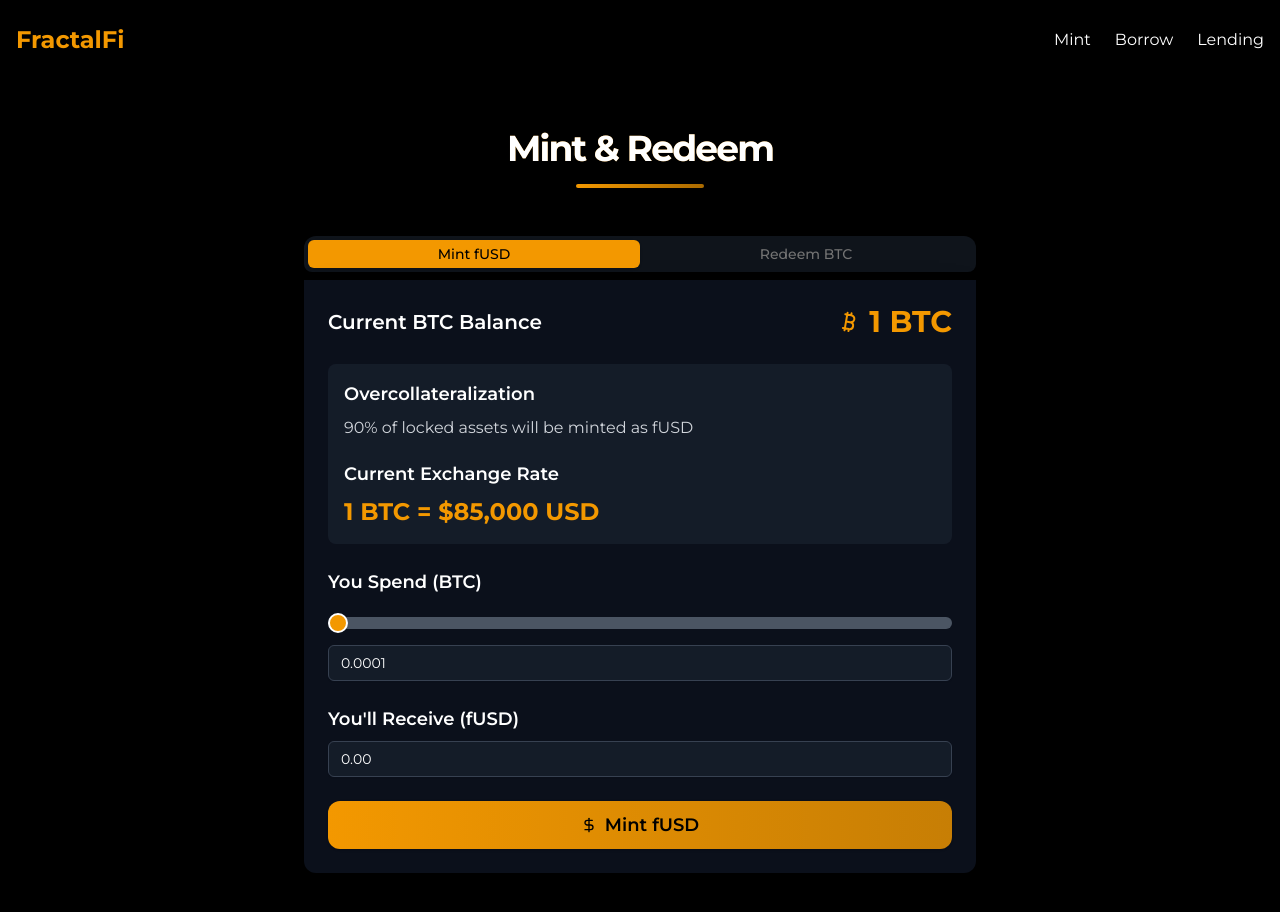
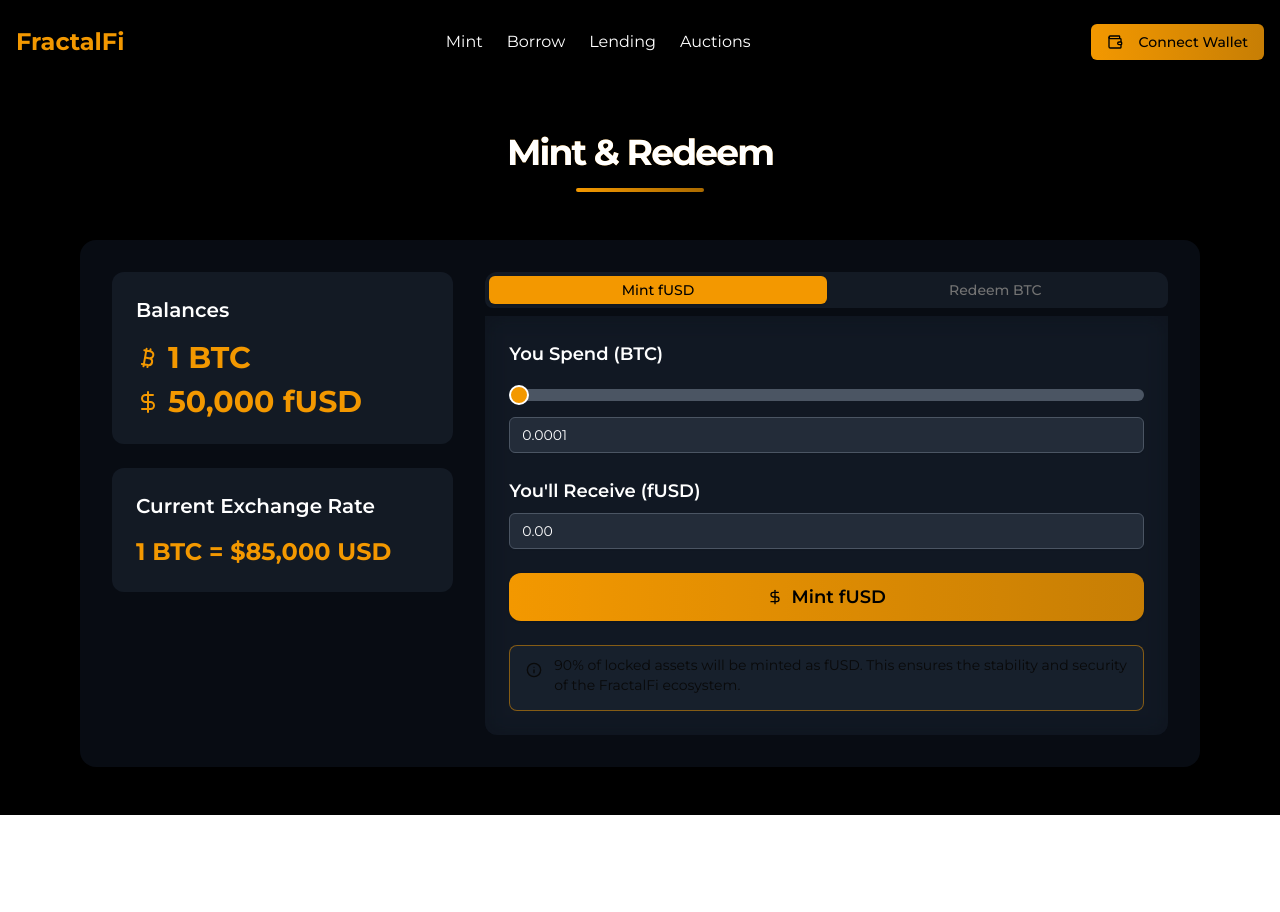
Before and after one commit to fractal-fi/fractalfi-webapp, a React (Vite) app: page /mint in a window 1280 px wide. Shown: the top 912 px of the page. After the commit the page ends 815 px from the top, so only its background shows below. Built offline with nearby package versions, Linux system fonts and the light colour scheme.

Commit message:
cleaning up UI

```diff
--- a/src/components/Header.tsx
+++ b/src/components/Header.tsx
@@ -1,19 +1,38 @@
-import React from 'react'
+import React, { useState } from 'react'
 import { motion } from 'framer-motion'
 import { Link } from 'react-router-dom'
+import { Button } from "@/components/ui/button"
+import { Wallet, LogOut } from 'lucide-react'
 
 const Header: React.FC = () => {
+  const [isConnected, setIsConnected] = useState(false)
+  const [bitcoinAddress, setBitcoinAddress] = useState('')
+
+  const handleConnect = () => {
+    // Simulating wallet connection
+    setIsConnected(true)
+    setBitcoinAddress('bc1qxy2kgdygjrsqtzq2n0yrf2493p83kkfjhx0wlh')
+  }
+
+  const handleDisconnect = () => {
+    setIsConnected(false)
+    setBitcoinAddress('')
+  }
+
+  const menuItems = [
+    { name: 'Mint', path: '/mint' },
+    { name: 'Borrow', path: '/borrow' },
+    { name: 'Lending', path: '/lend' },
+    { name: 'Auctions', path: '/auctions' }
+  ]
+
   return (
-    <header className="container mx-auto px-4 py-6 flex justify-between items-center">
-      <Link to="/" className="text-2xl font-bold text-[#f39800]">
+    <header className="container mx-auto px-4 py-6 flex items-center">
+      <Link to="/" className="text-2xl font-bold text-[#f39800] mr-8">
         FractalFi
       </Link>
-      <nav className="flex space-x-6">
-        {[
-          { name: 'Mint', path: '/mint' },
-          { name: 'Borrow', path: '/borrow' },
-          { name: 'Lending', path: '/lend' }
-        ].map((item) => (
+      <nav className="flex-1 flex justify-center space-x-6">
+        {menuItems.map((item) => (
           <motion.div key={item.name} className="relative group">
             <Link
               to={item.path}
@@ -30,6 +49,30 @@ const Header: React.FC = () => {
           </motion.div>
         ))}
       </nav>
+      <div className="ml-8 w-48 flex justify-end">
+        {isConnected ? (
+          <div className="flex items-center space-x-2">
+            <span className="text-white text-sm truncate max-w-[100px]">
+              {bitcoinAddress.slice(0, 6)}...{bitcoinAddress.slice(-4)}
+            </span>
+            <Button
+              onClick={handleDisconnect}
+              className="bg-red-500 hover:bg-red-600 text-white text-sm py-1 px-2"
+            >
+              <LogOut className="w-3 h-3 mr-1" />
+              Disconnect
+            </Button>
+          </div>
+        ) : (
+          <Button
+            onClick={handleConnect}
+            className="bg-gradient-to-r from-[#f39800] to-[#f39800]/80 hover:from-[#f39800]/90 hover:to-[#f39800]/70 text-black"
+          >
+            <Wallet className="w-4 h-4 mr-2" />
+            Connect Wallet
+          </Button>
+        )}
+      </div>
     </header>
   )
 }
--- a/src/pages/MintRedeem.tsx
+++ b/src/pages/MintRedeem.tsx
@@ -3,13 +3,11 @@ import { motion, AnimatePresence } from 'framer-motion'
 import { Tabs, TabsContent, TabsList, TabsTrigger } from "@/components/ui/tabs"
 import { Input } from "@/components/ui/input"
 import { Button } from "@/components/ui/button"
+import { Alert, AlertDescription } from "@/components/ui/alert"
 import { cn } from "@/lib/utils"
-import { Bitcoin, DollarSign } from 'lucide-react'
+import { Bitcoin, DollarSign, Info } from 'lucide-react'
 
 const MintRedeem: React.FC = () => {
-  /*
-    mock data
-  */
   const redeemData = [
     { ticket: "a1b2c3d4e5", redeemableBtc: 0.5, requiredFUsd: 15000 },
     { ticket: "f6g7h8i9j0", redeemableBtc: 0.75, requiredFUsd: 22500 },
@@ -53,7 +51,7 @@ const MintRedeem: React.FC = () => {
   const isValidAmount = btcAmount >= 0.0001 && btcAmount <= maxBtcBalance
 
   return (
-    <div className="container mx-auto px-4 py-12">
+    <div className="container mx-auto px-4 py-12 max-w-6xl">
       <motion.h1
         className="text-4xl md:text-4xl font-bold tracking-tighter font-['Montserrat',sans-serif] mb-4 text-center text-white bg-gradient-to-r from-[#f39800] to-[#f39800]/70 bg-clip-text text-transparent"
         initial={{ opacity: 0, y: 20 }}
@@ -69,31 +67,42 @@ const MintRedeem: React.FC = () => {
         transition={{ delay: 0.5, duration: 0.5 }}
       />
 
-      <Tabs defaultValue="mint" className="w-full max-w-2xl mx-auto mt-12">
+      <div className="flex flex-col md:flex-row gap-8 bg-gray-900/50 backdrop-blur-md p-8 rounded-2xl shadow-2xl">
+        {/* Left column: General information */}
+        <div className="md:w-1/3 space-y-6">
+          <div className="bg-gray-800/50 p-6 rounded-xl">
+            <h3 className="text-xl font-semibold text-white mb-4">Balances</h3>
+            <p className="text-3xl font-bold text-[#f39800] flex items-center">
+              <Bitcoin className="mr-2" />
+              {maxBtcBalance} BTC
+            </p>
+
+            <p className="text-3xl font-bold text-[#f39800] flex items-center mt-2">
+              <DollarSign className="mr-2" />
+              {userFUsdBalance.toLocaleString()} fUSD
+            </p>
+          </div>
+
+          <div className="bg-gray-800/50 p-6 rounded-xl">
+            <h3 className="text-xl font-semibold text-white mb-4">Current Exchange Rate</h3>
+            <p className="text-2xl font-bold text-[#f39800]">1 BTC = ${exchangeRate.toLocaleString()} USD</p>
+          </div>
+        </div>
+
+        {/* Right column: Tabs and slider */}
+        <div className="md:w-2/3">
+          <Tabs defaultValue="mint" className="w-full">
             <TabsList className="grid w-full grid-cols-2 bg-gray-800/50 rounded-t-xl overflow-hidden">
               <TabsTrigger value="mint" className="data-[state=active]:bg-[#f39800] data-[state=active]:text-black">Mint fUSD</TabsTrigger>
               <TabsTrigger value="redeem" className="data-[state=active]:bg-[#f39800] data-[state=active]:text-black">Redeem BTC</TabsTrigger>
             </TabsList>
-        <TabsContent value="mint" className="bg-gray-900/70 backdrop-blur-md p-6 rounded-b-xl shadow-2xl">
+            <TabsContent value="mint" className="bg-gray-800/30 backdrop-blur-md p-6 rounded-b-xl">
               <motion.div
                 className="space-y-6"
                 initial={{ opacity: 0 }}
                 animate={{ opacity: 1 }}
                 transition={{ duration: 0.5 }}
               >
-            <div className="flex justify-between items-center">
-              <h3 className="text-xl font-semibold text-white">Current BTC Balance</h3>
-              <p className="text-3xl font-bold text-[#f39800] flex items-center">
-                <Bitcoin className="mr-2" />
-                {maxBtcBalance} BTC
-              </p>
-            </div>
-            <div className="bg-gray-800/50 p-4 rounded-lg">
-              <h3 className="text-lg font-semibold mb-2 text-white">Overcollateralization</h3>
-              <p className="text-gray-300">{collateralizationRatio * 100}% of locked assets will be minted as fUSD</p>
-              <h3 className="text-lg font-semibold mt-5 mb-2 text-white">Current Exchange Rate</h3>
-              <p className="text-2xl font-bold text-[#f39800]">1 BTC = ${exchangeRate.toLocaleString()} USD</p>
-            </div>
                 <div>
                   <h3 className="text-lg font-semibold mb-4 text-white">You Spend (BTC)</h3>
                   <input
@@ -116,7 +125,7 @@ const MintRedeem: React.FC = () => {
                     max={maxBtcBalance}
                     step={0.0001}
                     className={cn(
-                  "bg-gray-800/50 text-white border-gray-700 text-lg",
+                      "bg-gray-700/50 text-white border-gray-600 text-lg",
                       !isValidAmount && "border-red-500"
                     )}
                   />
@@ -139,7 +148,7 @@ const MintRedeem: React.FC = () => {
                     type="number"
                     value={fUsdAmount.toFixed(2)}
                     readOnly
-                className="bg-gray-800/50 text-white border-gray-700 text-lg"
+                    className="bg-gray-700/50 text-white border-gray-600 text-lg"
                   />
                 </div>
                 <Button
@@ -162,25 +171,24 @@ const MintRedeem: React.FC = () => {
                     </span>
                   )}
                 </Button>
+                <Alert variant="default" className="bg-gray-800/50 border-[#f39800]/50">
+                  <Info className="h-4 w-4" />
+                  <AlertDescription>
+                    {collateralizationRatio * 100}% of locked assets will be minted as fUSD. This ensures the stability and security of the FractalFi ecosystem.
+                  </AlertDescription>
+                </Alert>
               </motion.div>
             </TabsContent>
-        <TabsContent value="redeem" className="bg-gray-900/70 backdrop-blur-md p-6 rounded-b-xl shadow-2xl">
+            <TabsContent value="redeem" className="bg-gray-800/30 backdrop-blur-md p-6 rounded-b-xl">
               <motion.div
                 className="space-y-6"
                 initial={{ opacity: 0 }}
                 animate={{ opacity: 1 }}
                 transition={{ duration: 0.5 }}
               >
-            <div className="flex justify-between items-center">
-              <h3 className="text-xl font-semibold text-white">Your fUSD Balance</h3>
-              <p className="text-3xl font-bold text-[#f39800] flex items-center">
-                <DollarSign className="mr-2" />
-                {userFUsdBalance.toLocaleString()} fUSD
-              </p>
-            </div>
                 <div className="overflow-x-auto">
                   <table className="w-full text-sm text-left text-gray-300">
-                <thead className="text-xs uppercase bg-gray-800/50 text-gray-400">
+                    <thead className="text-xs uppercase bg-gray-700/50 text-gray-400">
                       <tr>
                         <th scope="col" className="px-6 py-3 rounded-tl-lg">Ticket #</th>
                         <th scope="col" className="px-6 py-3">Redeemable BTC</th>
@@ -190,7 +198,7 @@ const MintRedeem: React.FC = () => {
                     </thead>
                     <tbody>
                       {redeemData.map((item, index) => (
-                    <tr key={item.ticket} className="bg-gray-800/50 border-b border-gray-700">
+                        <tr key={item.ticket} className="bg-gray-800/30 border-b border-gray-700">
                           <td className="px-6 py-4 font-medium text-[#f39800] whitespace-nowrap">
                             <a href={`https://ordinals.com/${item.ticket}`} target="_blank" rel="noopener noreferrer" className="hover:underline">
                               {item.ticket}
@@ -215,6 +223,8 @@ const MintRedeem: React.FC = () => {
             </TabsContent>
           </Tabs>
         </div>
+      </div>
+    </div>
   )
 }
 
```
Lines whose indentation alone changed are shown as unchanged.
